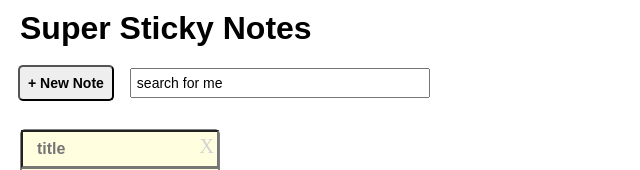
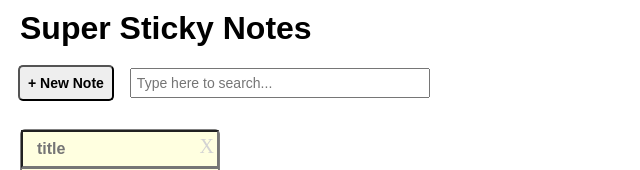
Before and after one commit to hannah-saurusrex/sticky-notes-app, a React (Create React App) app in the folder my-app/: page / in a window 1280 px wide. Shown: the top 170 px of the page, without its empty margins (0-640 px from the left). Built offline with nearby package versions, Linux system fonts and the light colour scheme.

Commit message:
defined an onSearch method that maps over the notes array

```diff
--- a/my-app/src/App.js
+++ b/my-app/src/App.js
@@ -14,7 +14,7 @@ class App extends Component {
         doesMatchSearch: true
       }
     ],
-    searchText: "search for me"
+    searchText: ""
   };
   addNote = () => {
     var newNote = {
@@ -47,10 +47,39 @@ class App extends Component {
     var updatedNotes = this.state.notes.map(updateIdMatch);
     this.setState({ notes: updatedNotes });
   };
+  onSearch = e => {
+    var searchText = e.target.value.toLowerCase();
+    var updatedNotes = this.state.notes.map(note => {
+      if (!searchText) {
+        return {
+          ...note,
+          doesMatchSearch: true
+        };
+      } else {
+        var title = note.title.toLowerCase();
+        var description = note.description.toLowerCase();
+        var titleMatch = title.includes(searchText);
+        var descriptionMatch = description.includes(searchText);
+        var hasMatch = titleMatch || descriptionMatch;
+        return {
+          ...note,
+          doesMatchSearch: hasMatch
+        };
+      }
+    });
+    this.setState({
+      searchText: searchText,
+      notes: updatedNotes
+    });
+  }
     render() {
       return (
       <div>
-      <Header searchText={this.state.searchText} addNote={this.addNote} />
+        <Header
+          searchText={this.state.searchText}
+          addNote={this.addNote}
+          onSearch={this.onSearch}
+        />
         <NotesList notes={this.state.notes} onType={this.onType} />
       </div>
     );
--- a/my-app/src/Header.js
+++ b/my-app/src/Header.js
@@ -13,8 +13,9 @@ var Header = props => (
             className="search"
             type="text"
             placeholder="Type here to search..."
-            value={props.searchText}>
-        </input>
+            value={props.searchText}
+            onChange={props.onSearch}
+        />
         </aside>
     </header>
 );
--- a/my-app/src/NotesList.js
+++ b/my-app/src/NotesList.js
@@ -7,7 +7,10 @@ const keepSearchMatches = note => note.doesMatchSearch;
 
 var NotesList = props => {
     var renderNote = note => (
-        <Note note={note} key={note.id} onType={props.onType} />
+        <Note
+            note={note}
+            key={note.id}
+            onType={props.onType} />
     );
 
     var searchMatches = props.notes.filter(keepSearchMatches);
```
Lines whose indentation alone changed are shown as unchanged.
